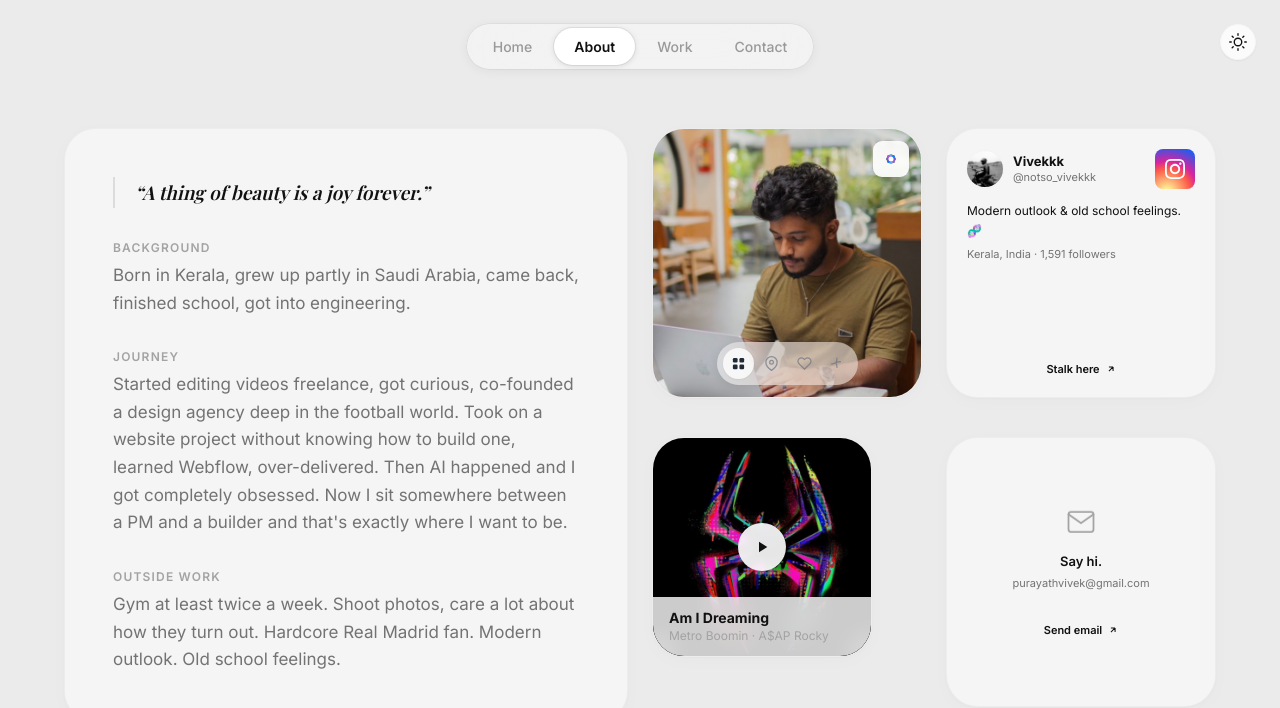
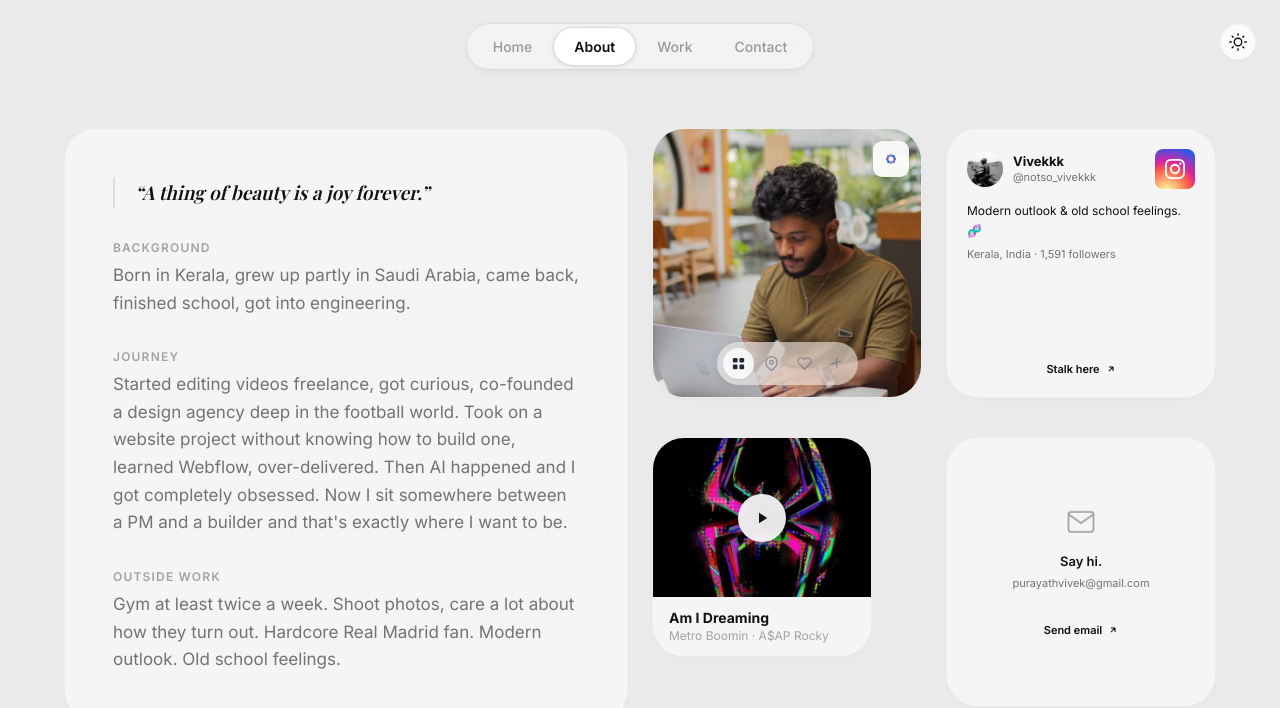
Before and after one commit to notsovivekkk/myportfolio, a Next.js app: page / in a window 1280 px wide. Both pictures are taken after a click on the button "About". Shown: the top 708 px of the page. Built offline with nearby package versions, Linux system fonts and the light colour scheme; a web font is replaced by a local one.

Commit message:
Revert song card to original flex structure
Co-Authored-By: Claude Sonnet 4.6 <noreply@anthropic.com>

```diff
--- a/components/tabs/AboutTab.tsx
+++ b/components/tabs/AboutTab.tsx
@@ -185,14 +185,14 @@ export default function AboutTab() {
           </BentoCard>
 
           {/* Song card */}
-          <BentoCard className="col-span-2 sm:col-span-1 h-[220px] sm:aspect-square overflow-hidden !p-0 relative">
+          <BentoCard className="col-span-2 sm:col-span-1 h-[220px] sm:aspect-square flex flex-col overflow-hidden !p-0">
+            <div className="relative flex-1 overflow-hidden">
               <Image
                 src="/images/song.jpg"
                 alt="Am I Dreaming"
                 fill
                 className="object-cover"
               />
-            {/* Play button */}
               <a
                 href="https://open.spotify.com/track/6Ec5LeRzkisa5KJtwLfOoW"
                 target="_blank"
@@ -205,8 +205,8 @@ export default function AboutTab() {
                   </svg>
                 </div>
               </a>
-            {/* Info strip — overlaid at bottom */}
-            <div className="absolute bottom-0 left-0 right-0 px-4 py-3 bg-white/80 dark:bg-black/60 backdrop-blur-md">
+            </div>
+            <div className="px-4 py-3 bg-card dark:bg-[#1a1a1a] shrink-0">
               <p className="text-sm font-bold text-primary dark:text-white leading-tight">Am I Dreaming</p>
               <p className="text-xs text-muted dark:text-gray-500 mt-0.5">Metro Boomin · A$AP Rocky</p>
             </div>
```
Lines whose indentation alone changed are shown as unchanged.
